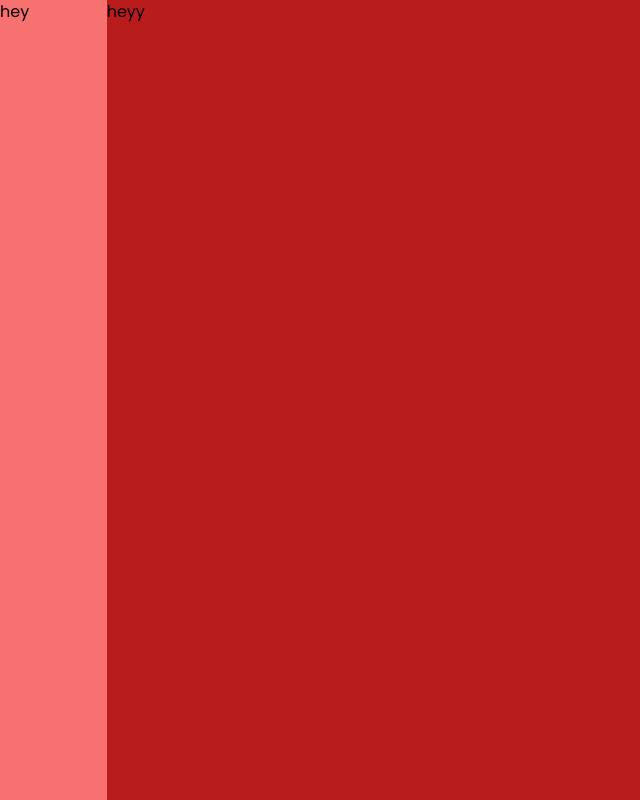
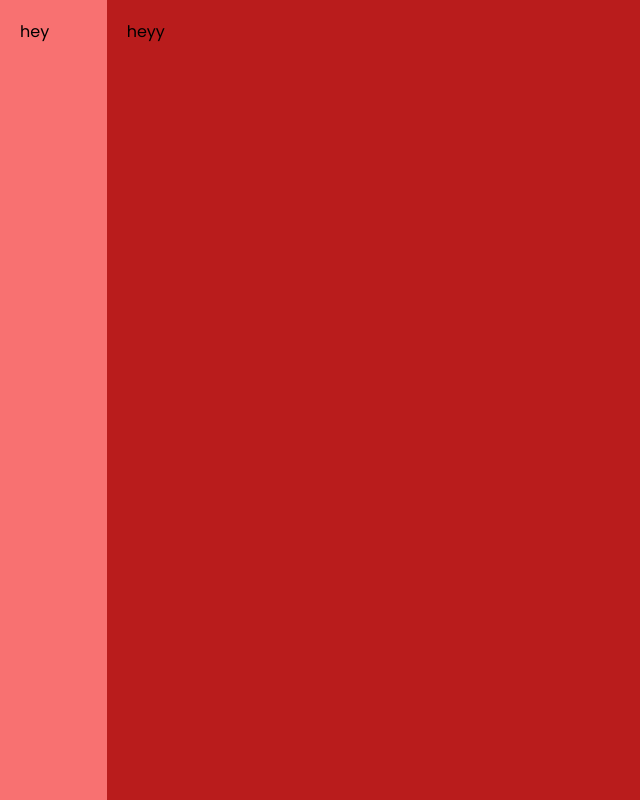
Before and after one commit to AbhiramKrishnaM/Store-management, a Vue app: page / in a window 1280 px wide. Shown: the whole page, without its empty margins (0-640 px from the left). Built offline with nearby package versions, Linux system fonts and the light colour scheme.

Commit message:
added main layout

```diff
--- a/src/App.vue
+++ b/src/App.vue
@@ -1,10 +1,8 @@
-<script setup>
-import { RouterLink, RouterView } from "vue-router";
-</script>
+<script setup></script>
 
 <template>
-  <main class="grid grid-cols-12">
-    <div class="h-[100vh] bg-red-400">hey</div>
-    <div class="col-span-11 h-[100vh] bg-red-700">heyy</div>
+  <main class="h-screen flex flex-col lg:flex-row">
+    <div class="bg-red-400 h-[100px] lg:w-1/12 lg:h-screen p-5">hey</div>
+    <div class="bg-red-700 h-full lg:w-11/12 p-5">heyy</div>
   </main>
 </template>
--- a/vite.config.js
+++ b/vite.config.js
@@ -13,7 +13,7 @@ export default defineConfig({
   },
 
   server: {
-    port: 4001,
+    port: 3000,
     strictPort: true,
   },
 });
```
